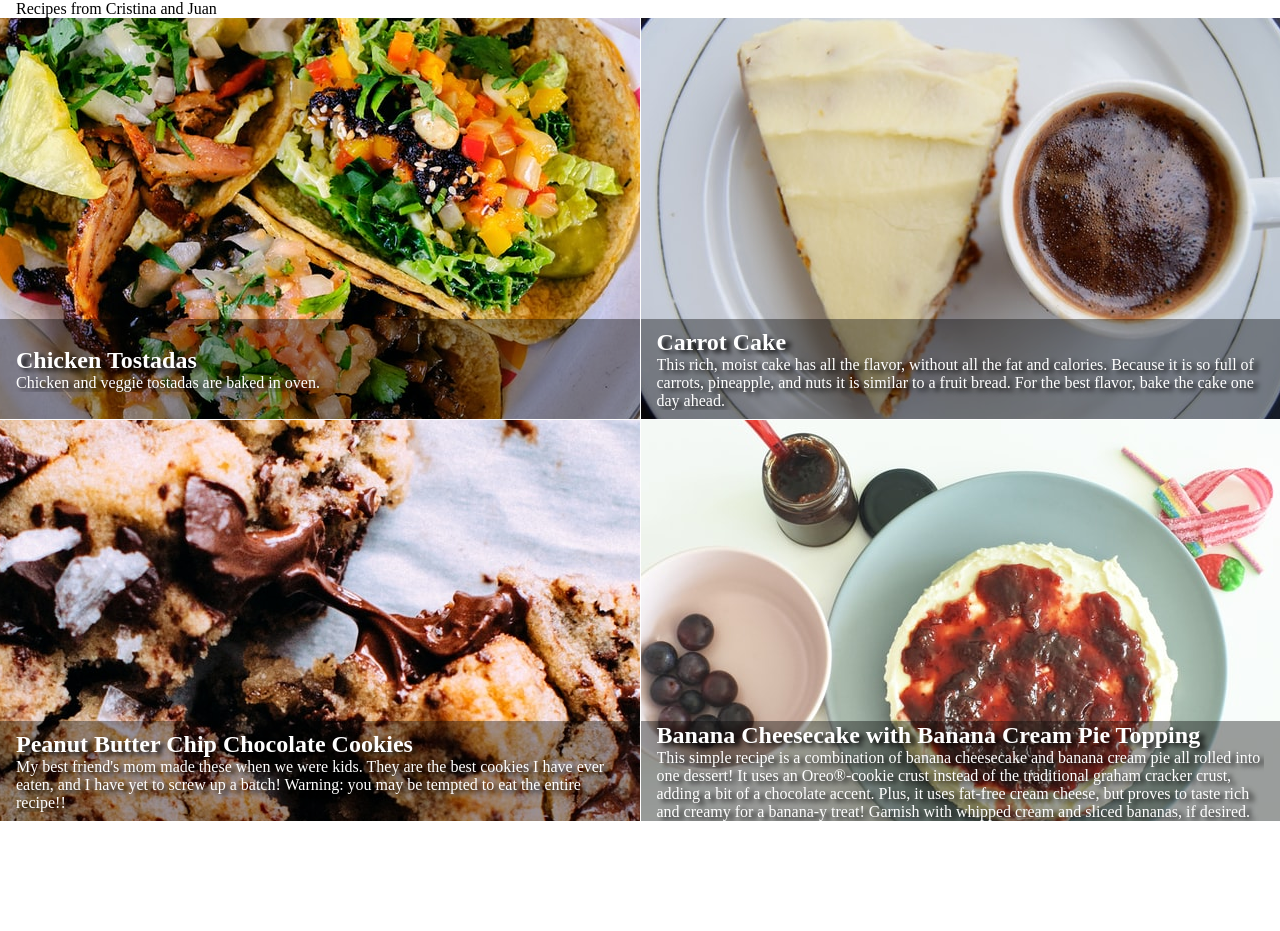
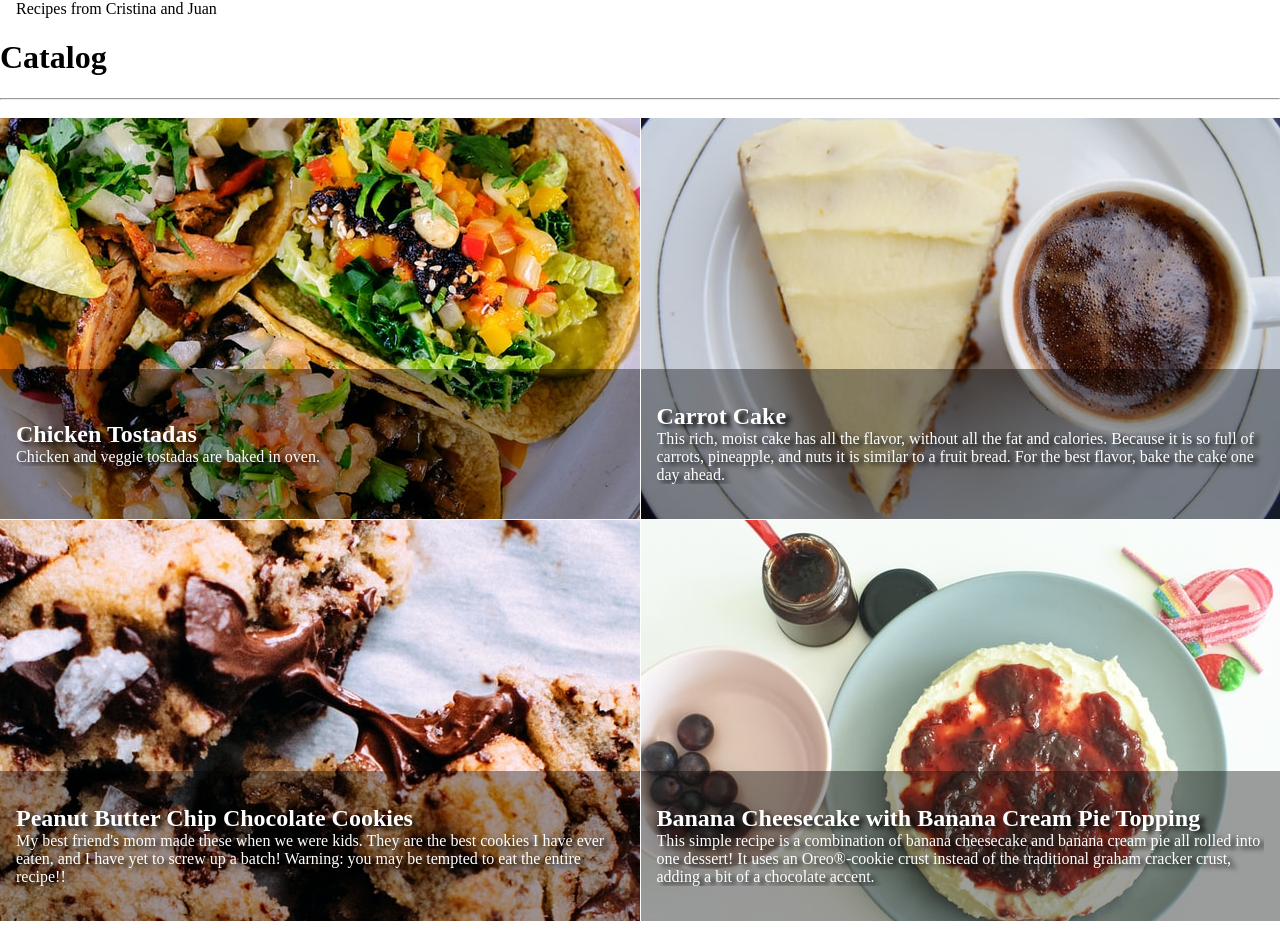
Before and after one commit to juanchoy30/recipes-angular, an Angular app: page / in a window 1280 px wide. Before the commit the page ends 821 px from the top, so only its background shows below. Built offline with nearby package versions, Linux system fonts and the light colour scheme.

Commit message:
recipedetail

```diff
--- a/src/app/app.module.ts
+++ b/src/app/app.module.ts
@@ -5,16 +5,19 @@ import { MatToolbarModule } from '@angular/material/toolbar';
 import { MatListModule } from '@angular/material/list';
 import { MatGridListModule } from '@angular/material/grid-list';
 import { MatCardModule } from '@angular/material/card';
+import { MatButtonModule } from '@angular/material/button';
 import { FlexLayoutModule } from '@angular/flex-layout';
 
 import { AppComponent } from './app.component';
 import 'hammerjs';
 import { CatalogComponent } from './catalog/catalog.component';
+import { RecipedetailComponent } from './recipedetail/recipedetail.component';
 
 @NgModule({
   declarations: [
     AppComponent,
-    CatalogComponent
+    CatalogComponent,
+    RecipedetailComponent
   ],
   imports: [
     BrowserModule,
@@ -23,6 +26,7 @@ import { CatalogComponent } from './catalog/catalog.component';
     MatListModule,
     MatGridListModule,
     MatCardModule,
+    MatButtonModule,
     FlexLayoutModule
   ],
   providers: [],
--- a/src/app/catalog/catalog.component.html
+++ b/src/app/catalog/catalog.component.html
@@ -2,8 +2,16 @@
      fxLayout="column"
      fxLayoutGap="10px">
 
-  <mat-grid-list fxFlex *ngIf="recipes" cols="2" rowHeight="200px">
-    <mat-grid-tile *ngFor="let recipe of recipes" colspan="1" rowspan="2">
+     <div fxFlex>
+      <div>
+        <h1>Catalog</h1>
+        <hr>
+      </div>
+    </div>
+
+  <div fxFlex>
+    <mat-grid-list cols="2" rowHeight="200px">
+      <mat-grid-tile *ngFor="let recipe of recipes" colspan="1" rowspan="2" (click) = "onSelect(recipe)">
         <img matListAvatar src={{recipe.image}} alt={{recipe.name}}>
         <mat-grid-tile-footer class="text">
           <h2 matLine> {{recipe.name}} </h2>
@@ -11,5 +19,8 @@
         </mat-grid-tile-footer>
       </mat-grid-tile>
     </mat-grid-list>
+  </div>
 
+
+  <app-recipedetail  [recipe] = "selectedRecipe"></app-recipedetail>
 </div>
--- a/src/app/catalog/catalog.component.scss
+++ b/src/app/catalog/catalog.component.scss
@@ -1,5 +1,5 @@
 .text {
-    height: 100px !important;
+    height: 150px !important;
     h2 {
         font-size: 1.5em;
         font-weight: bold;
--- a/src/app/catalog/catalog.component.ts
+++ b/src/app/catalog/catalog.component.ts
@@ -17,5 +17,8 @@ export class CatalogComponent implements OnInit {
   ngOnInit() {
   }
 
+  onSelect(recipe: Recipe) {
+    this.selectedRecipe = recipe;
+  }
 
 }
--- /dev/null
+++ b/src/app/recipedetail/recipedetail.component.html
@@ -0,0 +1,36 @@
+<div class="container"
+    fxLayout="row"
+    fxLayout.sm="column"
+    fxLayout.xs="column"
+    fxLayoutAlign.gt-md="space-around center"
+    fxLayoutGap="10px"
+    fxLayoutGap.xs="0">
+
+  <div fxFlex *ngIf="recipe">
+    <mat-card>
+      <mat-card-header>
+        <mat-card-title>
+          <h3>{{recipe.name | uppercase}}</h3>
+        </mat-card-title>
+      </mat-card-header>
+      <img class="img-card" mat-card-image src={{recipe.image}} alt={{recipe.name}}>
+      <mat-card-content>
+        <p>{{recipe.description}}</p>
+        <mat-list>
+          <h3>Ingredients</h3>
+          <mat-list-item *ngFor="let ingredients of recipe.ingredients">
+            <li matLine> {{ingredients.ingredient}} </li>
+          </mat-list-item>
+        </mat-list>
+        <mat-list>
+          <h3>Preparation</h3>
+          <mat-list-item *ngFor="let preparation of recipe.preparation">
+              <h4 matLine> {{preparation.step}} </h4>
+              <p matLine> {{preparation.content}} </p>
+          </mat-list-item>
+        </mat-list>
+      </mat-card-content>
+    </mat-card>
+  </div>
+
+</div>
--- /dev/null
+++ b/src/app/recipedetail/recipedetail.component.ts
@@ -0,0 +1,20 @@
+import { Component, OnInit, Input } from '@angular/core';
+import { Recipe } from '../shared/recipe';
+import { RECIPES } from '../shared/recipes';
+
+@Component({
+  selector: 'app-recipedetail',
+  templateUrl: './recipedetail.component.html',
+  styleUrls: ['./recipedetail.component.scss']
+})
+export class RecipedetailComponent implements OnInit {
+
+  @Input()
+  recipe = Recipe;
+
+  constructor() { }
+
+  ngOnInit() {
+  }
+
+}
--- a/src/app/shared/recipes.ts
+++ b/src/app/shared/recipes.ts
@@ -52,25 +52,25 @@ export const RECIPES: Recipe[] = [
         featured: false,
         description: 'This rich, moist cake has all the flavor, without all the fat and calories. Because it is so full of carrots, pineapple, and nuts it is similar to a fruit bread. For the best flavor, bake the cake one day ahead.',
         ingredients: [
-            {ingredient : '2 cups all-purpose flour'},
-            {ingredient : '2 teaspoons baking soda'},
-            {ingredient : '2 teaspoons ground cinnamon'},
-            {ingredient : '½ teaspoon salt'},
-            {ingredient : '2 eggs'},
-            {ingredient : '1 ½ cups white sugar'},
-            {ingredient : '¾ cup buttermilk'},
-            {ingredient : '¾ cup unsweetened applesauce'},
-            {ingredient : '2 tablespoons vegetable oil'},
-            {ingredient : '2 teaspoons vanilla extract'},
-            {ingredient : '2 ½ cups grated carrots'},
-            {ingredient : '1 ½ cups chopped pecans'},
-            {ingredient : '1 (8 ounce) can crushed pineapple in juice'},
-            {ingredient : 'drained and juice reserved'},
-            {ingredient : '1 (8 ounce) package Neufchatel cheese'},
-            {ingredient : '1 tablespoon reserved pineapple juice'},
-            {ingredient : '1 (16 ounce) package confectioners sugar'},
-            {ingredient : '1 teaspoon vanilla extract'},
-            {ingredient : '1 pinch salt'}
+            {ingredient: '2 cups all-purpose flour'},
+            {ingredient: '2 teaspoons baking soda'},
+            {ingredient: '2 teaspoons ground cinnamon'},
+            {ingredient: '½ teaspoon salt'},
+            {ingredient: '2 eggs'},
+            {ingredient: '1 ½ cups white sugar'},
+            {ingredient: '¾ cup buttermilk'},
+            {ingredient: '¾ cup unsweetened applesauce'},
+            {ingredient: '2 tablespoons vegetable oil'},
+            {ingredient: '2 teaspoons vanilla extract'},
+            {ingredient: '2 ½ cups grated carrots'},
+            {ingredient: '1 ½ cups chopped pecans'},
+            {ingredient: '1 (8 ounce) can crushed pineapple in juice'},
+            {ingredient: 'drained and juice reserved'},
+            {ingredient: '1 (8 ounce) package Neufchatel cheese'},
+            {ingredient: '1 tablespoon reserved pineapple juice'},
+            {ingredient: '1 (16 ounce) package confectioners sugar'},
+            {ingredient: '1 teaspoon vanilla extract'},
+            {ingredient: '1 pinch salt'}
         ],
         preparation: [
             {
@@ -130,7 +130,7 @@ export const RECIPES: Recipe[] = [
         image: '/assets/images/banana-cheesecake-with-banana-cream-pie-topping.jpg',
         category: 'desserts',
         featured: false,
-        description: 'This simple recipe is a combination of banana cheesecake and banana cream pie all rolled into one dessert! It uses an Oreo®-cookie crust instead of the traditional graham cracker crust, adding a bit of a chocolate accent. Plus, it uses fat-free cream cheese, but proves to taste rich and creamy for a banana-y treat! Garnish with whipped cream and sliced bananas, if desired.',
+        description: 'This simple recipe is a combination of banana cheesecake and banana cream pie all rolled into one dessert! It uses an Oreo®-cookie crust instead of the traditional graham cracker crust, adding a bit of a chocolate accent.',
         ingredients: [
             {ingredient : '2 cups crushed chocolate sandwich cookies (such as Oreo®)'},
             {ingredient : '1 tablespoon butter, melted'},
```
Also changed, not shown: src/app/recipedetail/recipedetail.component.scss (added), 1 other file (tests, documents, lock files or other folders). Lines whose indentation alone changed are shown as unchanged.
